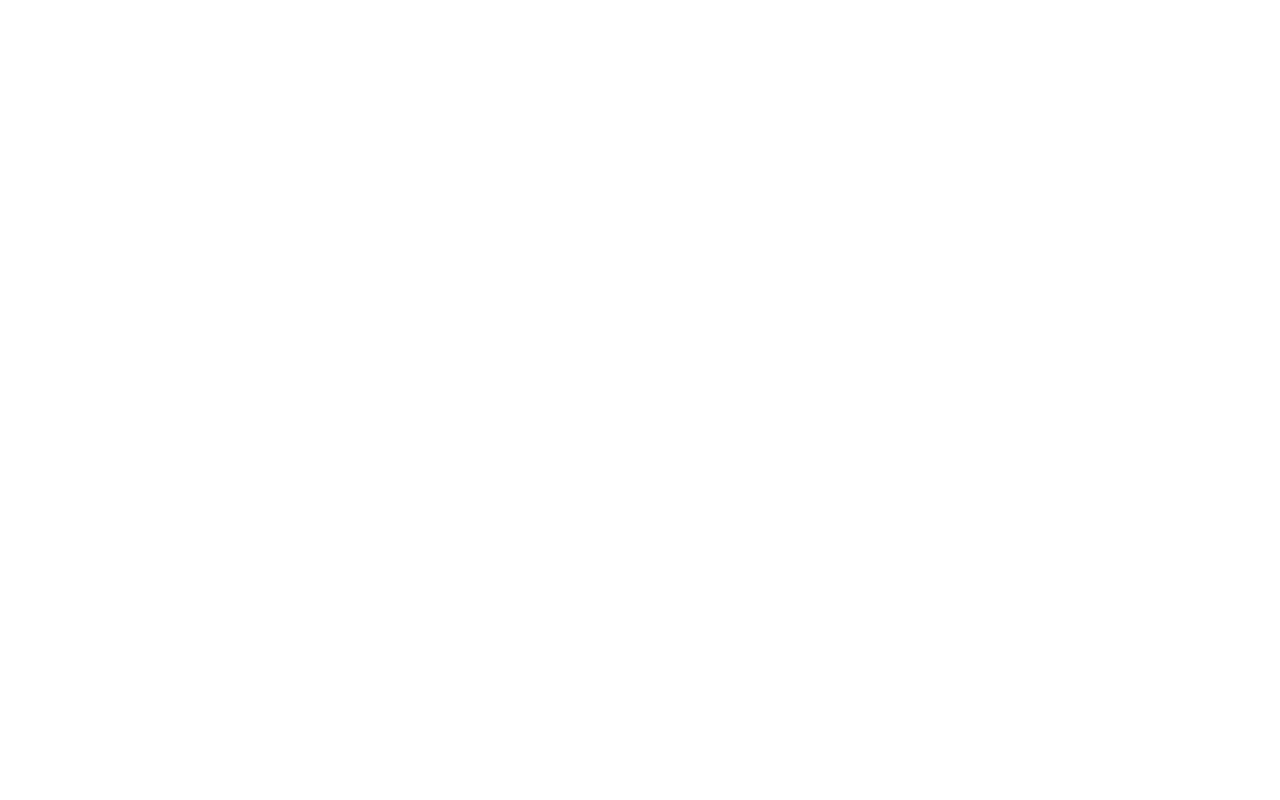
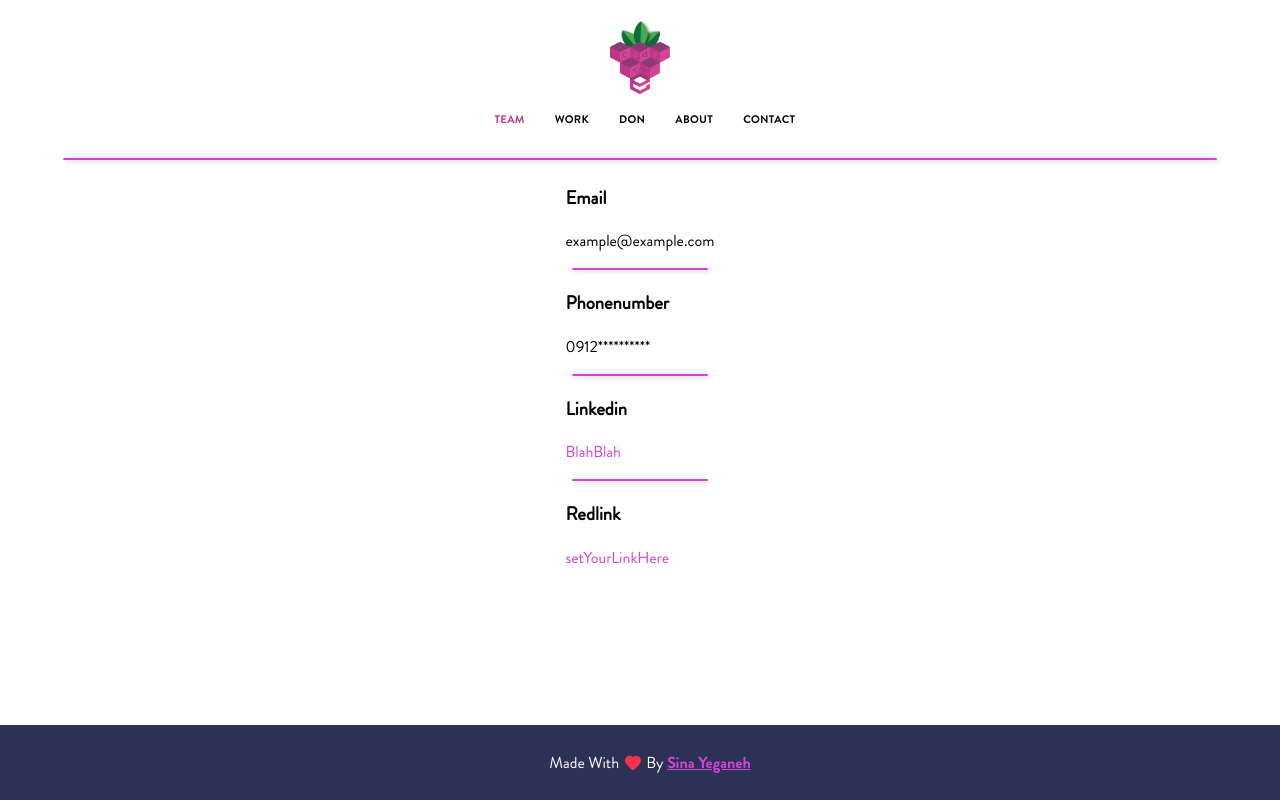
Before and after one commit to BlackIQ/tameshkwebsite.github.io, a plain HTML site: page contact.html in a window 1280 px wide. Drawn offline with Linux system fonts and the light colour scheme; files whose address does not match are found by name.

Commit message:
Finished V1

```diff
--- a/about.html
+++ b/about.html
@@ -0,0 +1,38 @@
+<!DOCTYPE html>
+<html lang="en">
+<head>
+  <meta charset="UTF-8">
+  <meta http-equiv="X-UA-Compatible" content="IE=edge">
+  <meta name="viewport" content="width=device-width, initial-scale=1.0">
+  <link rel="icon" href="./assets/images/tameshk.png" sizes="35x20">
+  <link rel="stylesheet" href="./assets/css/styles.css">
+  <title>Tameshk Team</title>
+</head>
+<body>
+  <div class="content">
+    <nav>
+      <img src="./assets/images/tameshk.png" alt="Tameshk" class="tameshk">
+      <ul>
+        <a href="./index.html" class="nav-items active"><li>TEAM</li></a>
+        <a href="./work.html" class="nav-items"><li>WORK</li></a>
+        <a href="#" class="nav-items"><li>DON</li></a>
+        <a href="./about.html" class="nav-items"><li>ABOUT</li></a>
+        <a href="./contact.html" class="nav-items"><li>CONTACT</li></a>
+      </ul>
+    </nav>
+    <hr>
+    <div class="tameshk-about">
+      <h2>Tameshk, Learm with us!</h2>
+      <!-- Write about your team here -->
+      <p>Lorem ipsum dolor sit amet consectetur adipisicing elit. Blanditiis quis tenetur, totam ex magnam quae optio odio, vero magni debitis nobis? Sequi recusandae explicabo dicta provident dolor consequuntur eum reiciendis.</p>
+      <p>Lorem, ipsum dolor sit amet consectetur adipisicing elit. Doloribus maiores quod veniam quia commodi ratione delectus libero saepe iste illo.</p>
+      <p>Lorem ipsum dolor sit amet consectetur adipisicing elit. Quis magnam numquam quia doloribus, ipsum commodi minima porro aspernatur aut et dolorem, ullam quasi repellat iste laborum in amet ab dolorum officia eos architecto laboriosam earum ut nesciunt! Dolor dolorum iste nam odio ipsa ducimus nulla?</p>
+      <br>
+      <p>Write by <a href="#">Hadi Aazarnasab</a></p>
+    </div>
+  </div>
+  <div class="footer">
+    <p>Made With <img src="./assets/ico/love.png" alt="love" class="love"> By <a href="https://github.com/sina-yeganeh" class="sina-yeganeh">Sina Yeganeh</a></p>
+  </div>
+</body>
+</html>
--- a/assets/css/styles.css
+++ b/assets/css/styles.css
@@ -149,10 +149,13 @@ nav > ul {
 }
 
 .footer {
+  position: fixed;
   text-align: center;
   background-color: #2c3157;
   color: white;
   padding: 10px;
+  bottom: 0;
+  width: 100%;
 }
 
 .love {
@@ -165,3 +168,8 @@ nav > ul {
   font-family: bg-bold;
   text-decoration: underline solid #d444d4;
 }
+
+/* About */
+.tameshk-about {
+  width: 90%;
+}
--- a/contact.html
+++ b/contact.html
@@ -0,0 +1,42 @@
+<!DOCTYPE html>
+<html lang="en">
+<head>
+  <meta charset="UTF-8">
+  <meta http-equiv="X-UA-Compatible" content="IE=edge">
+  <meta name="viewport" content="width=device-width, initial-scale=1.0">
+  <link rel="icon" href="./assets/images/tameshk.png" sizes="35x20">
+  <link rel="stylesheet" href="./assets/css/styles.css">
+  <title>Tameshk Team</title>
+</head>
+<body>
+  <div class="content">
+    <nav>
+      <img src="./assets/images/tameshk.png" alt="Tameshk" class="tameshk">
+      <ul>
+        <a href="./index.html" class="nav-items active"><li>TEAM</li></a>
+        <a href="./work.html" class="nav-items"><li>WORK</li></a>
+        <a href="#" class="nav-items"><li>DON</li></a>
+        <a href="./about.html" class="nav-items"><li>ABOUT</li></a>
+        <a href="./contact.html" class="nav-items"><li>CONTACT</li></a>
+      </ul>
+    </nav>
+    <hr>
+    <div class="contact-us">
+      <h3>Email</h3>
+      <p>example@example.com</p>
+      <hr>
+      <h3>Phonenumber</h3>
+      <p>0912**********</p>
+      <hr>
+      <h3>Linkedin</h3>
+      <p><a href="#">BlahBlah</a></p>
+      <hr>
+      <h3>Redlink</h3>
+      <p><a href="#">setYourLinkHere</a></p>
+    </div>
+  </div>
+  <div class="footer">
+    <p>Made With <img src="./assets/ico/love.png" alt="love" class="love"> By <a href="https://github.com/sina-yeganeh" class="sina-yeganeh">Sina Yeganeh</a></p>
+  </div>
+</body>
+</html>
```
Also changed, not shown: index.html (+3 -3 lines), work.html (+30 -0 lines).
